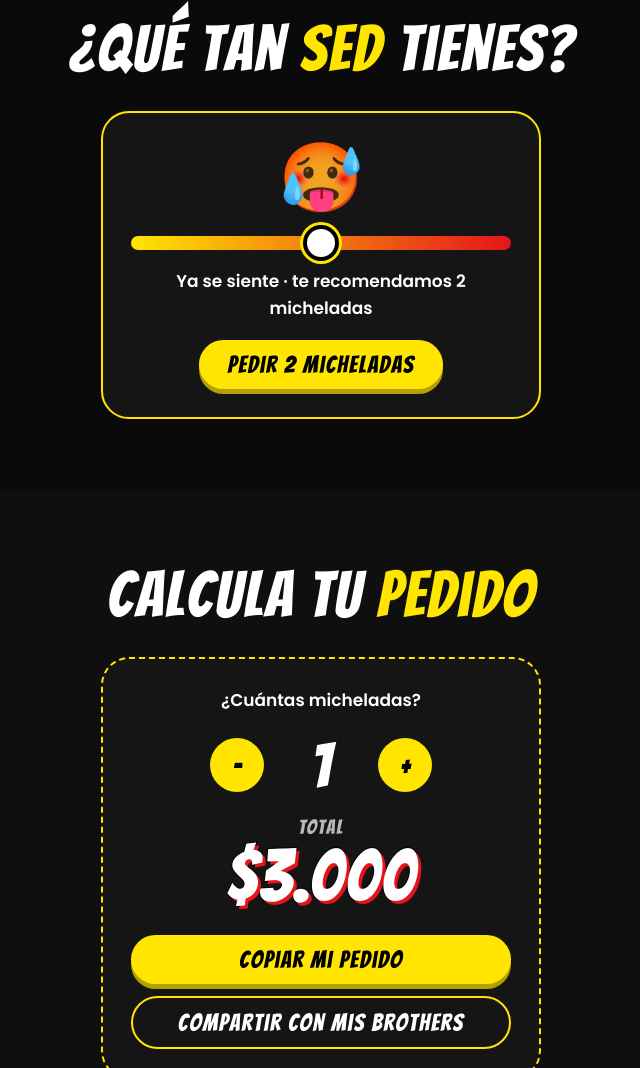
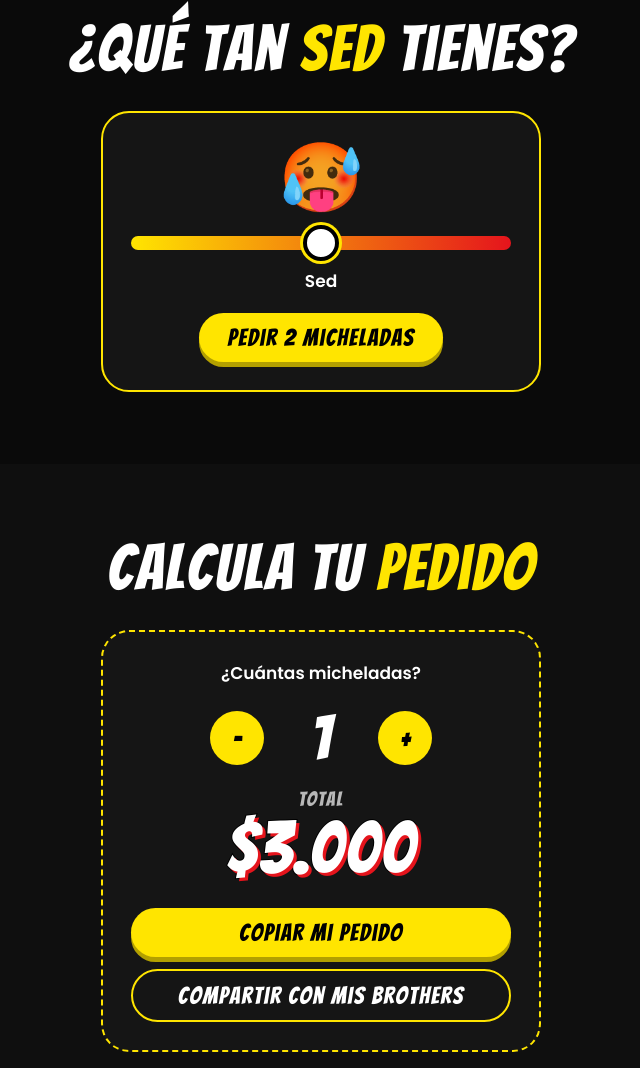
Before and after one commit to carloshack629/-Michelada-los-brother, a plain HTML site: page index.html in a window 1280 px wide. Shown: the part 1726-2794 px from the top of the page, without its empty margins (319-959 px from the left). Drawn offline with Linux system fonts and the light colour scheme.

Commit message:
Add files via upload

```diff
--- a/index.html
+++ b/index.html
@@ -107,9 +107,9 @@ $('#mq').textContent='MICHELADA • LOS BROTHER • $3.000 • '.repeat(10);
 const up=()=>{const t='$'+(n*P).toLocaleString('es-CO');$('#qn').textContent=n;$('#tt').textContent=t;$('#tn').textContent=t};
 $('#mn').onclick=()=>{if(n>1){n--;up()}};$('#pl').onclick=()=>{if(n<50){n++;up()}};
 $('#cn').onclick=async e=>{const b=e.currentTarget;try{await navigator.clipboard.writeText('3163005573');b.textContent='¡Número copiado!'}catch(x){b.textContent='3163005573'}setTimeout(()=>b.textContent='Copiar número',2200)};
-const LV=[['Apenas una gotita','💧',1],['Sed normalita','😅',1],['Ya se siente','🥵',2],['¡Sed de brother!','🔥',3],['¡Sed nivel desierto!','🏜️',4]];let rec=1;
+const LV=[['Poquita sed','💧',1],['Algo de sed','😅',1],['Sed','🥵',2],['Mucha sed','🔥',3],['¡Muchísima sed!','🏜️',4]];let rec=1;
 const pl=r=>r+(r>1?' micheladas':' michelada');
-function sed(){const v=+$('#sd').value,l=LV[v<=20?0:v<=45?1:v<=70?2:v<=90?3:4];rec=l[2];$('#se').textContent=l[1];$('#st').textContent=l[0]+' · te recomendamos '+pl(rec);$('#sb').textContent='Pedir '+pl(rec)}
+function sed(){const v=+$('#sd').value,l=LV[v<=20?0:v<=45?1:v<=70?2:v<=90?3:4];rec=l[2];$('#se').textContent=l[1];$('#st').textContent=l[0];$('#sb').textContent='Pedir '+pl(rec)}
 $('#sd').oninput=sed;sed();
 $('#sb').onclick=()=>{n=rec;up();$('#pedido').scrollIntoView({behavior:'smooth'})};
 const txt=()=>'Quiero '+pl(n)+' de Michelada Los Brother. Total: $'+(n*P).toLocaleString('es-CO');
```
